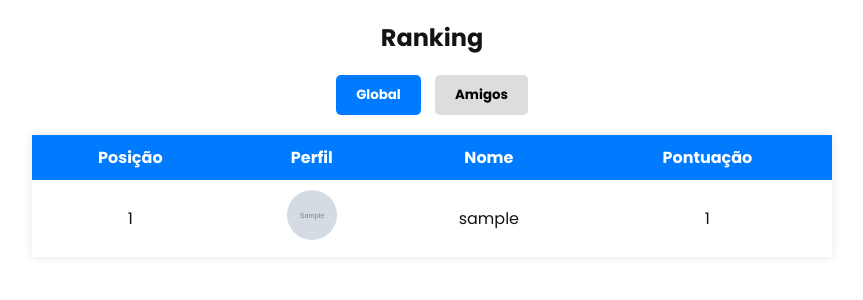
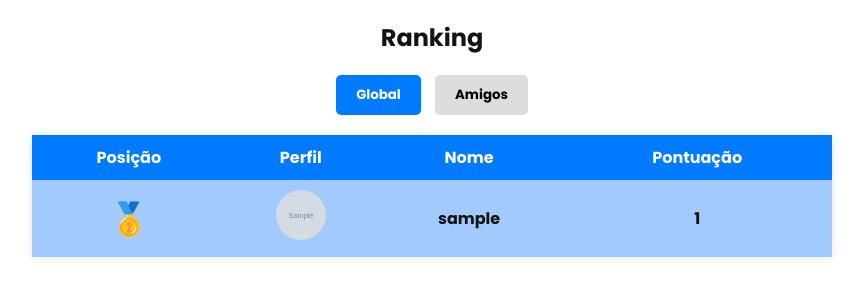
Before and after one commit to marcosantonioh/teste2, a Django app: page /ranking/ in a window 1280 px wide. Shown: the part 84-384 px from the top of the page, without its empty margins (208-1071 px from the left). Run offline with Django 5.2, Linux system fonts and the light colour scheme; the first user in the database is signed in; tables that the repository leaves empty hold one stand-in row (Sample ...); some web fonts are replaced.

Commit message:
work in ranking personalizado

```diff
--- a/apps/ranking/templates/ranking/ranking.html
+++ b/apps/ranking/templates/ranking/ranking.html
@@ -29,8 +29,19 @@
                     </thead>
                     <tbody>
                         {% for perfil in perfis_globais %}
-                        <tr>
-                            <td>{{ forloop.counter }}</td>
+                        <tr {% if perfil.user == request.user %}class="meu-perfil"{% endif %}>
+                            <td>
+                                {% if forloop.counter == 1 %}
+                                    <span class="medalha medalha-ouro">🥇</span>
+                                {% elif forloop.counter == 2 %}
+                                    <span class="medalha medalha-prata">🥈</span>
+                                {% elif forloop.counter == 3 %}
+                                    <span class="medalha medalha-bronze">🥉</span>
+                                {% else %}
+                                    <span class="posicao">{{ forloop.counter }}</span>
+                                {% endif %}
+
+                            </td>
                             <td class="foto-cell">
                                 {% if perfil.foto and perfil.foto.url %}
                                     <img src="{{ perfil.foto.url }}" class="profile-pic">
--- a/apps/ranking/views.py
+++ b/apps/ranking/views.py
@@ -3,11 +3,23 @@ from apps.usuarios.models import Perfil, Amizade
 from django.contrib.auth.decorators import login_required
 from django.core.exceptions import ObjectDoesNotExist
 from django.contrib.auth.models import User
+from django.db.models import Q
 
 def obter_amigos(user):
-    amizades_enviadas = Amizade.objects.filter(remetente=user, status='aceita').values_list('destinatario', flat=True)
-    amizades_recebidas = Amizade.objects.filter(destinatario=user, status='aceita').values_list('remetente', flat=True)
-    return User.objects.filter(id__in=list(amizades_enviadas) + list(amizades_recebidas))
+
+    amizades = Amizade.objects.filter(
+        Q(remetente=user) | Q(destinatario=user),
+        status='aceita'
+    )
+    amigos_ids = []
+
+    for amizade in amizades:
+        if amizade.remetente == user:
+            amigos_ids.append(amizade.destinatario.id)
+        else:
+            amigos_ids.append(amizade.remetente.id)
+
+    return User.objects.filter(id__in=amigos_ids)
 
 
 
@@ -29,7 +41,7 @@ def ranking(request):
         perfis_amigos = Perfil.objects.filter(user__in=amigos).order_by('-pontos')
 
 
-    perfis_globais = Perfil.objects.all().order_by('-pontos')
+    perfis_globais = Perfil.objects.all().order_by('-pontos')[:20]
 
     context = {
         'perfil': perfil,
--- a/static/style/partials/ranking/ranking.css
+++ b/static/style/partials/ranking/ranking.css
@@ -31,7 +31,7 @@ body {
 .ranking-table th,
 .ranking-table td {
   /* background-color: aqua; */
-  padding: 10px 15px;
+  padding: 10px 0px;
   text-align: center;
   /* border-bottom: 1px solid #ddd; */
 }
@@ -86,8 +86,18 @@ body {
 
 
 
+.ranking-table tbody tr.meu-perfil {
+  background-color: #a3caff !important;
+  font-weight: bold;
+  /* border-left: 4px solid #28a745; */
+}
 
 
+.medalha{
+    font-size: 2rem; /* ou 20px, 24px, etc. */
+    font-weight: bold;
+
+}
 
 
 
```
